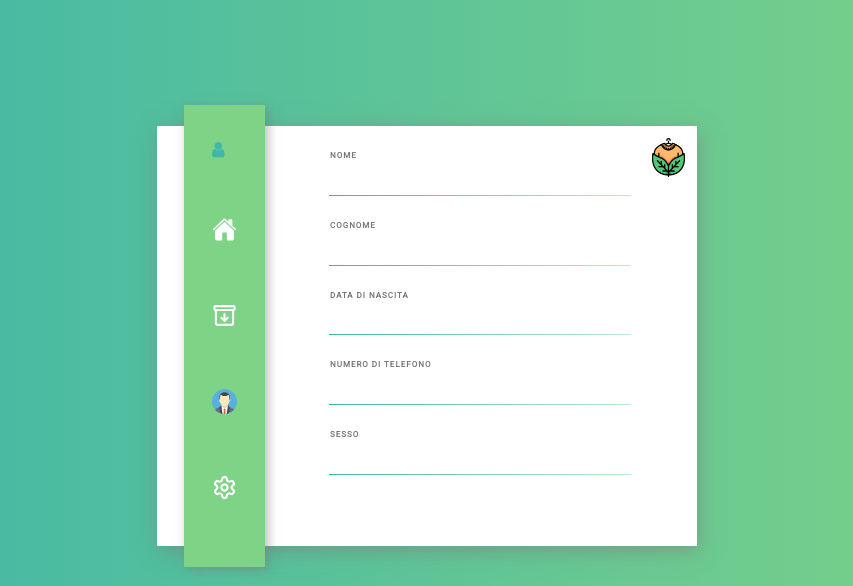
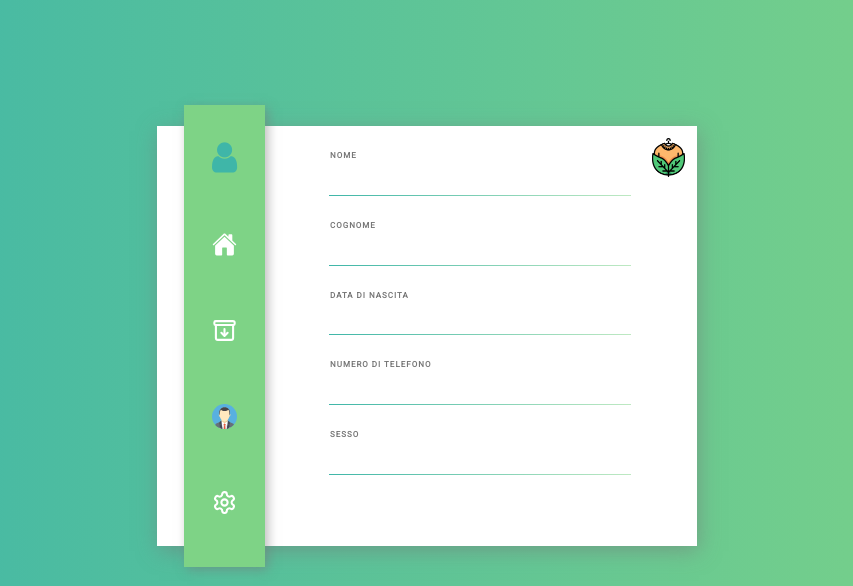
Before and after one commit to CPezz27/DressMeNow, a Flask app: page /utente/profilo in a window 1280 px wide. Shown: the top 586 px of the page, without its empty margins (213-1066 px from the left). Run offline with Flask 3, Linux system fonts and the light colour scheme; the visitor is signed in with stand-in values (Sample User, id 1); data that the repository does not hold is empty.

Commit message:
updajr
wdnwhu

```diff
--- a/static/css/profilo.css
+++ b/static/css/profilo.css
@@ -44,7 +44,6 @@ body {
 	 color: #3fb6a8;
 	 transform: scale(1.2);
 	 cursor: pointer;
-	 text-shadow: 3px 3px 10px rgba(119, 119, 119, .5);
 }
  nav a:first-child {
 	 margin-top: 7px;
@@ -57,7 +56,7 @@ body {
 	 width: 60%;
 	 height: 100%;
 }
- .profile, .payment, .subscription, .privacy, .settings {
+ .profile, .addresses, .subscription, .privacy, .settings {
 	 transition: opacity 0.5s ease-in;
 	 position: absolute;
 	 width: 70%;
@@ -121,7 +120,7 @@ body {
 .subscription h2 {
 	margin-top: 25px;
 }
-.payment h2 {
+.addresses h2 {
 	margin-top: 25px;
 }
 .profile h2 {
--- a/templates/utente/profilo.html
+++ b/templates/utente/profilo.html
@@ -24,10 +24,10 @@
       <nav>
 
         <a id="profile" href="#" class="active">
-          <i class="fa fa-user" aria-hidden="true"></i>
+          <i class="fa fa-user fa-2x" aria-hidden="true"></i>
         </a>
 
-        <a id="payment">
+        <a id="addresses">
           <svg width="25" height="25" fill="currentColor" viewBox="0 0 24 24" xmlns="http://www.w3.org/2000/svg">
           <path d="M12.261 4.745a.375.375 0 0 0-.518 0l-8.63 8.244a.374.374 0 0 0-.115.271l-.002 7.737a1.5 1.5 0 0 0 1.5 1.5h4.505a.75.75 0 0 0 .75-.75v-6.375a.375.375 0 0 1 .375-.375h3.75a.375.375 0 0 1 .375.375v6.375a.75.75 0 0 0 .75.75h4.503a1.5 1.5 0 0 0 1.5-1.5V13.26a.374.374 0 0 0-.116-.271L12.26 4.745Z"></path>
           <path d="M23.011 11.444 19.505 8.09V3a.75.75 0 0 0-.75-.75h-2.25a.75.75 0 0 0-.75.75v1.5L13.04 1.904c-.254-.257-.632-.404-1.04-.404-.407 0-.784.147-1.038.405l-9.97 9.539a.765.765 0 0 0-.063 1.048.749.749 0 0 0 1.087.05l9.726-9.294a.375.375 0 0 1 .519 0l9.727 9.294a.75.75 0 0 0 1.059-.02c.288-.299.264-.791-.036-1.078Z"></path>
```
